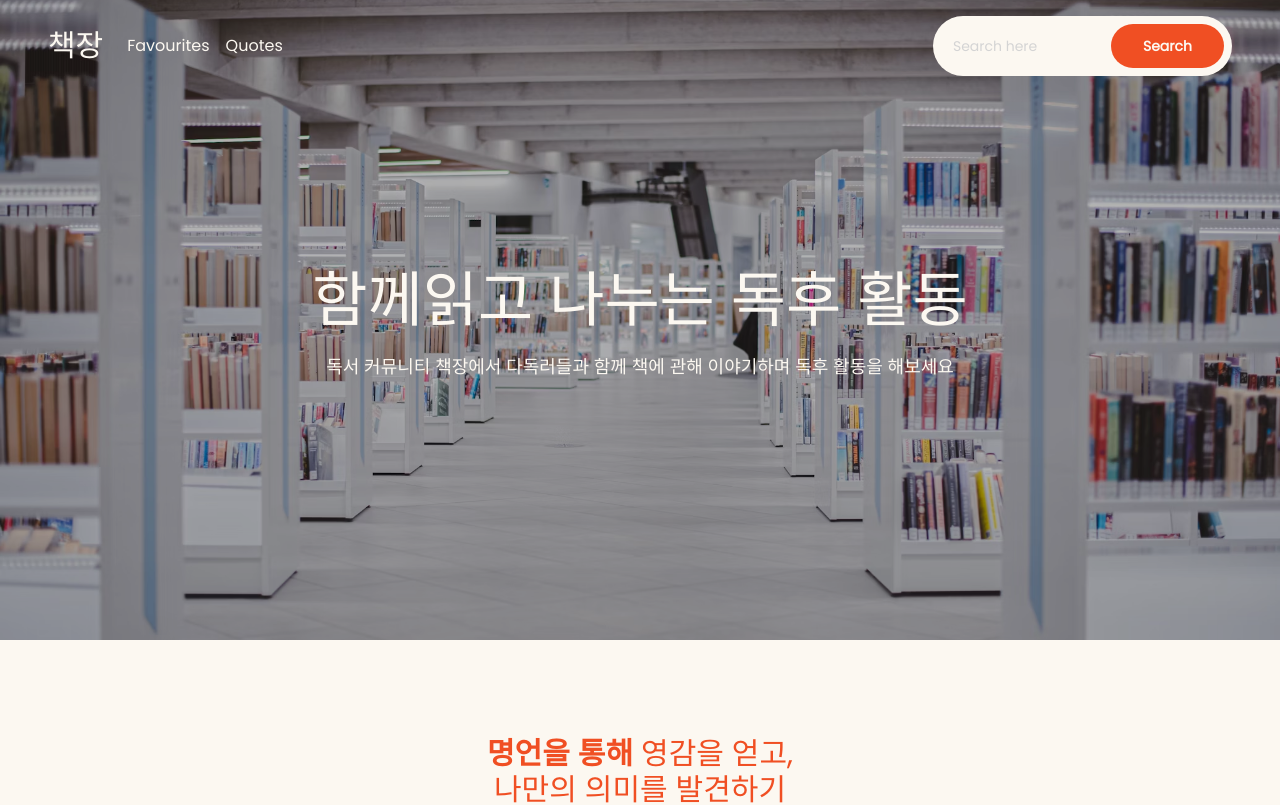
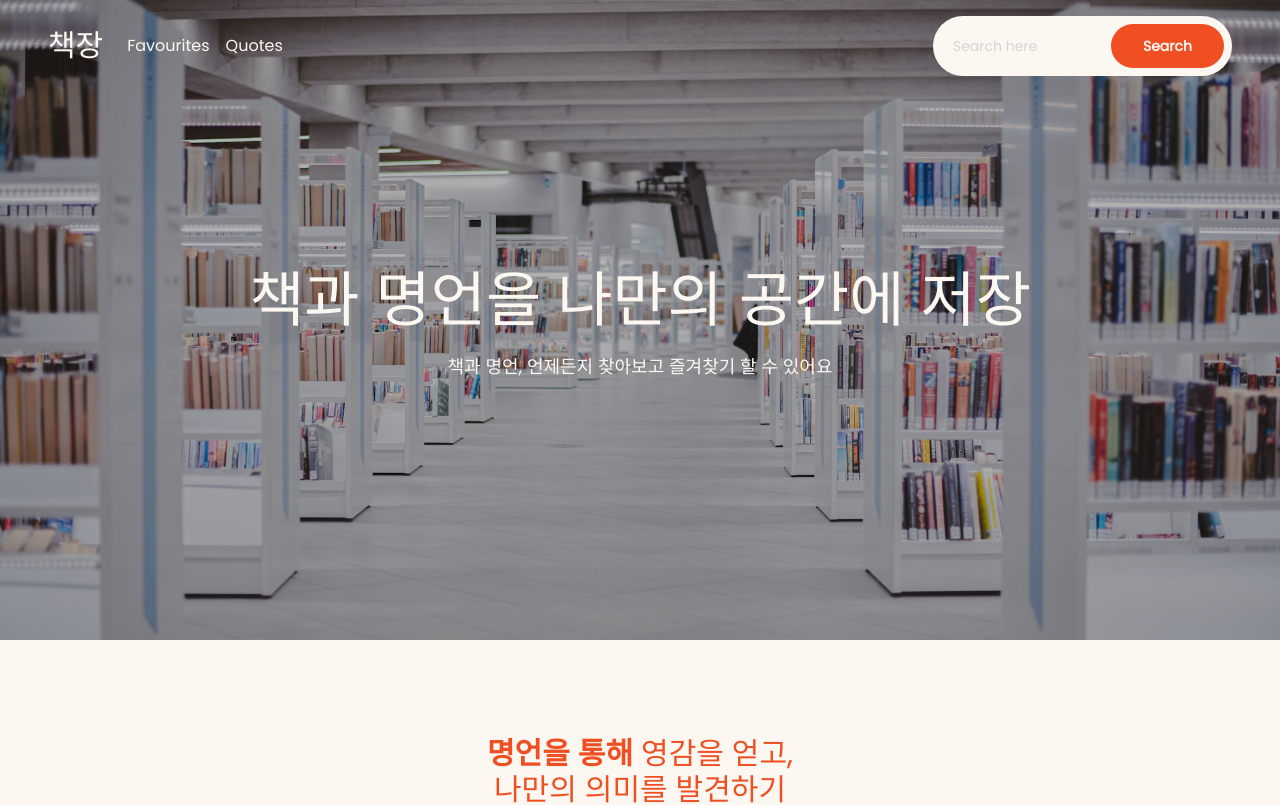
Before and after one commit to Graceyeo95/crystal-books, a React (Vite) app: page / in a window 1280 px wide. Shown: the top 805 px of the page. Built offline with nearby package versions, Linux system fonts and the light colour scheme; no server answers.

Commit message:
Change copy in home page

```diff
--- a/src/pages/Home.tsx
+++ b/src/pages/Home.tsx
@@ -17,9 +17,8 @@ const Home = () => {
           src: library,
           alt: 'Library Background',
         }}
-        heading='함께읽고 나누는 독후 활동'
-        subHeading='독서 커뮤니티 책장에서 다독러들과 함께 책에 관해 이야기하며 독후
-          활동을 해보세요'
+        heading='책과 명언을 나만의 공간에 저장'
+        subHeading='책과 명언, 언제든지 찾아보고 즐겨찾기 할 수 있어요'
       />
       <PlainBanner />
       <HighlightBlock />
```
